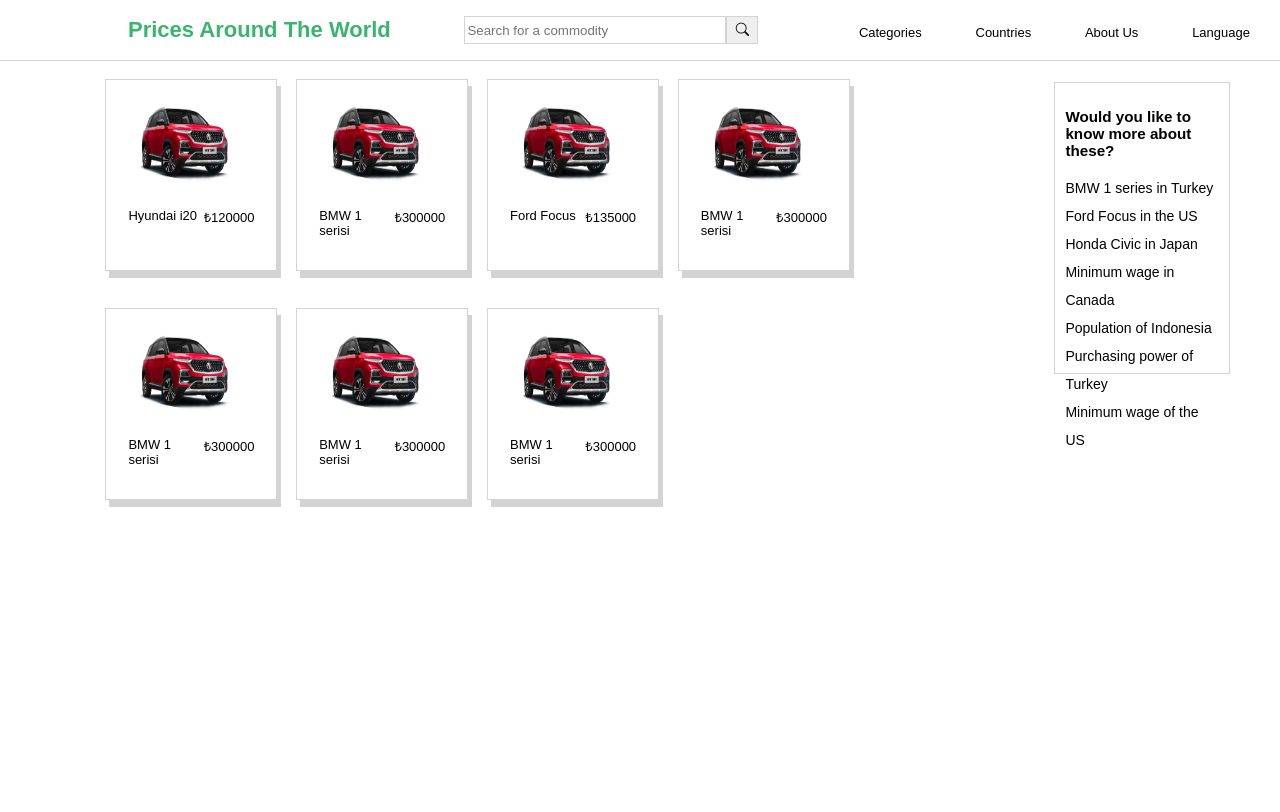
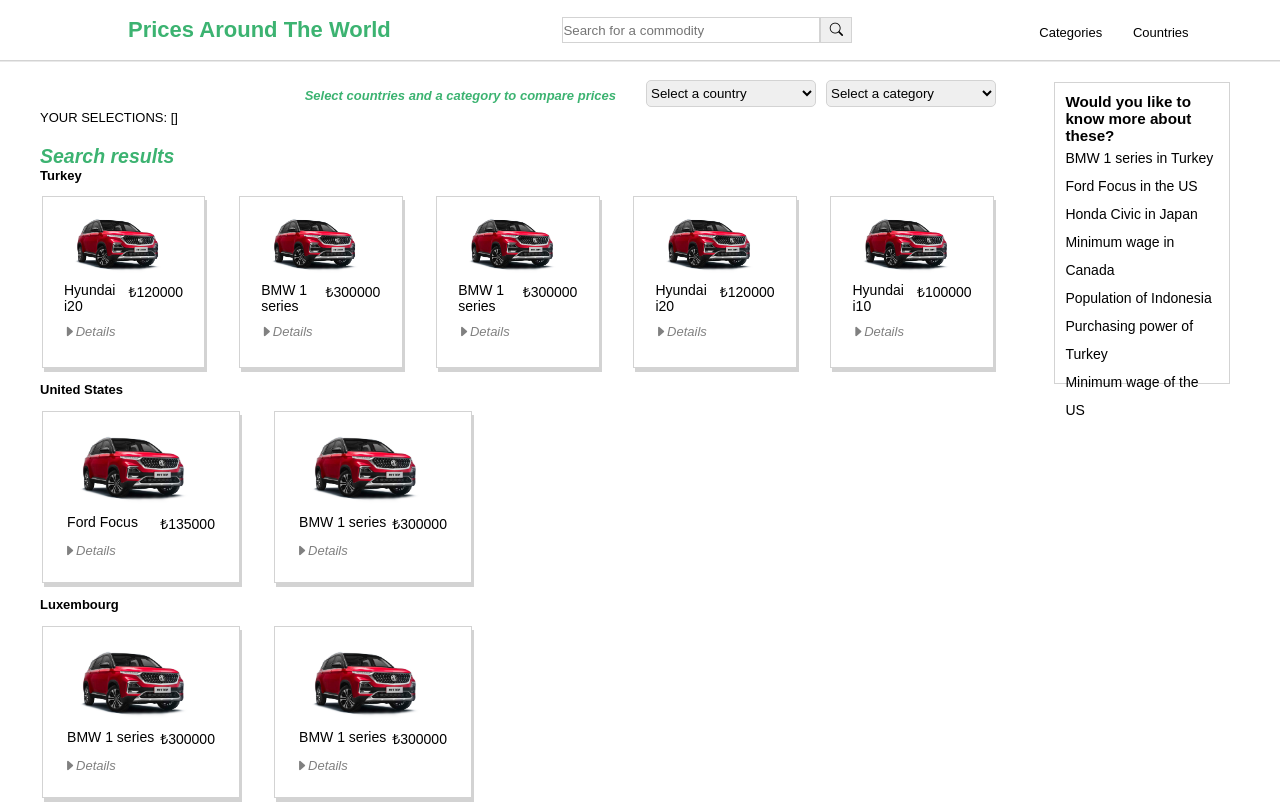
Before and after one commit to gokcelb/prices-around-the-globe, a Vue app in the folder client/: page / in a window 1280 px wide. Built offline with nearby package versions, Linux system fonts and the light colour scheme; the HTML template or start-up script is replaced by a standard one.

Commit message:
further styled components, added comparison tool component

```diff
--- a/client/src/components/AppHeader.vue
+++ b/client/src/components/AppHeader.vue
@@ -4,10 +4,8 @@
     <search></search>
     <nav>
       <ul>
-        <li><a href="">Categories</a></li>
-        <li><a href="">Countries</a></li>
-        <li><a href="">About Us</a></li>
-        <li><a href="">Language</a></li>
+        <li><a @click="collapse" href="">Categories</a></li>
+        <li><a @click="collapse" href="">Countries</a></li>
       </ul>
     </nav>
   </header>
@@ -20,6 +18,16 @@
   name: 'app-header',
   components: {
     Search,
+  },
+  data() {
+    return {
+      isCollapsed: false,
+    }
+  },
+  methods: {
+    collapse: function() {
+      this.$emit("collapse")
+    }
   }
 }
 </script>
@@ -34,14 +42,14 @@
 header {
   display: flex;
   justify-content: space-between;
-  box-shadow: 0 1px lightgrey;
+  box-shadow: 0 1.5px lightgrey;
   height: 60px;
   margin: 0;
   padding: 0;
 }
 
 nav {
-  width: 35%;
+  width: 20%;
 }
 a {
   color: inherit;
@@ -58,4 +66,5 @@
 nav > ul > li {
   margin: 0 6%;
 }
+
 </style>
--- a/client/src/components/CarCard.vue
+++ b/client/src/components/CarCard.vue
@@ -2,14 +2,17 @@
   <div class="car-card">
     <img class="car-img" alt="some car" :src="car.imageURL">
     <div class="car-info">
-      <p class="car-title">{{ formattedCarTitle }}</p>
-      <p class="car-price">{{ car.currency }}{{ car.price }}</p>
+      <p>{{ formattedCarTitle }}</p>
+      <p>{{ car.currency }}{{ car.price }}</p>
     </div>
-    <div v-if="show" class="car-details">
-        <p><b>Year</b> {{ car.year }}</p>
-        <p><b>Mileage</b> {{ car.mileage }}</p>
-        <p><b>Fuel Type</b> {{ car.fuel }}</p>
-        <p><b>Engine</b> {{ car.features }}</p>
+    <div class="car-details">
+      <i class="bi arrow" @click="toggleDetails" :class="{'bi-caret-down-fill': isClicked, 'bi-caret-right-fill': !isClicked}">Details</i>
+      <div class="details" v-if="detailsToggled">
+        <p>Year: {{ car.year }}</p>
+        <p>Mileage: {{ car.mileage }}</p>
+        <p>Fuel Type: {{ car.fuel }}</p>
+        <p>Engine: {{ car.features }}</p>
+      </div>
     </div>
   </div>
 </template>
@@ -22,11 +25,15 @@
   },
   data() {
     return {
-      show: false,
+      detailsToggled: false,
+      isClicked: false,
     }
   },
   methods: {
-
+    toggleDetails: function () {
+      this.detailsToggled = !this.detailsToggled;
+      this.isClicked = !this.isClicked;
+    }
   },
   computed: {
     formattedCarTitle: function () {
@@ -41,10 +48,11 @@
   border-style: solid;
   border-width: 1px;
   border-color: lightgrey;
-  box-shadow: 4px 7px lightgrey;
+  box-shadow: 2px 4px lightgrey;
   float: left;
-  height: 170px;
-  width: 16%;
+  min-height: 150px;
+  height: auto;
+  max-width: 180px;
   margin: 2% 1%;
   padding: 10px;
 }
@@ -58,12 +66,20 @@
   display: flex;
   justify-content: space-between;
   padding: 0 8%;
-}
-
-.car-title {
+  font-size: 14px;
 }
 
 .car-details {
+  margin-left: 10px;
+  margin-top: 10px;
+  color: grey;
+}
 
+.details {
+  margin-left: 15px;
+}
+
+.arrow {
+  cursor: pointer;
 }
 </style>
--- /dev/null
+++ b/client/src/components/ComparisonTool.vue
@@ -0,0 +1,27 @@
+<template>
+  <div class="comparison-card">
+      <h4>{{ country }}</h4>
+    <p>Items...</p>
+  </div>
+</template>
+
+<script>
+export default {
+  name: "comparison-tool",
+  props: {
+    country: String
+  }
+}
+</script>
+
+<style scoped>
+.comparison-card {
+  border-style: solid;
+  border-width: 1px;
+  border-color: lightgrey;
+  height: 100%;
+  width: 90%;
+  margin: 0;
+  padding: 10px;
+}
+</style>
--- a/client/src/components/RightBar.vue
+++ b/client/src/components/RightBar.vue
@@ -19,11 +19,11 @@
 
 <style scoped>
 .side-bar {
-  height: 270px;
+  height: auto;
+  max-height: 35%;
   width: 12%;
   position: absolute;
   margin-top: 82px;
-  margin-left: 20px;
   top: 0;
   right: 50px;
   padding: 10px 10px;
--- a/client/src/components/Search.vue
+++ b/client/src/components/Search.vue
@@ -55,9 +55,6 @@
 @import url("https://cdn.jsdelivr.net/npm/bootstrap-icons@1.6.0/font/bootstrap-icons.css");
 
 .search-container {
-  /*display: flex;*/
-  /*justify-content: center;*/
-  /*height: 40px;*/
   text-align: center;
   width: 25%;
   margin: auto 0;
@@ -79,7 +76,7 @@
 
 .search-button {
   width: 10%;
-  height: 28px;
+  height: 25.6px;
   border-width: 0.5px;
   border-color: lightgrey;
   border-style: solid;
--- a/client/src/pages/App.vue
+++ b/client/src/pages/App.vue
@@ -1,14 +1,45 @@
 <template>
   <div id="app">
-    <app-header></app-header>
+    <app-header :collapse="collapse"></app-header>
     <div class="content">
-      <div class="main">
+      <div class="selects">
+        <span class="help">Select countries and a category to compare prices</span>
+        <select class="select" v-model="selectedCountry" @change="addSelectedCountry">
+          <option disabled value="">Select a country</option>
+          <option>Turkey</option>
+          <option>United States</option>
+          <option>Luxembourg</option>
+        </select>
+        <select class="select" v-model="selectedCategory">
+          <option disabled value="">Select a category</option>
+          <option>Car</option>
+        </select>
+      </div>
+      <div class="selectedCountry-countries">
+        YOUR SELECTIONS: {{ selectedCountries }}
+      </div>
+      <div class="comparison-container" v-if="selectedCountries.length > 0">
+          <div class="comparison" v-for="country in selectedCountries" :key="country">
+            <div>
+              <span>{{ country }}</span>
+              <button id="${country}" @click="deleteFromSelected(country)">x</button>
+            </div>
+            <div v-for="(carItem, idx) in queryResponse[country]" :key="idx">
+              <comparison-tool :country="carItem.country"></comparison-tool>
+            </div>
+          </div>
+      </div>
+      <!--      car cards start-->
+      <h2 class="help">Search results</h2>
+      <div class="search-results" v-for="(value, name) in queryResponse" :key="name">
+        <h4>{{ name }}</h4>
         <ul>
-          <li v-for="(car, index) in queryResponse" :key="index">
-            <car-card :car="car"></car-card>
+          <li v-for="(carItem, idx) in value" :key="idx">
+            <car-card :car="carItem"></car-card>
           </li>
         </ul>
       </div>
+      <!--      car cards end-->
       <right-bar></right-bar>
     </div>
   </div>
@@ -18,6 +49,7 @@
 import AppHeader from "../components/AppHeader.vue";
 import CarCard from "../components/CarCard.vue";
 import RightBar from "../components/RightBar.vue";
+import ComparisonTool from "../components/ComparisonTool.vue";
 
 export default {
   name: "App",
@@ -25,92 +57,231 @@
     AppHeader,
     CarCard,
     RightBar,
+    ComparisonTool,
   },
   data() {
     return {
-      queryResponse: [
+      selectedCountry: '',
+      selectedCountries: [],
+      newSelectedCountries: [],
+      selectedCategory: '',
+      queryResponse: {
+        Turkey: [
           {
+            country: "Turkey",
             make: "Hyundai",
             model: "i20",
             currency: "₺",
             price: 120000,
             imageURL: require("../../public/somecar.jpeg"),
+            year: "2010",
+            fuel: "Diesel",
+            features: "2B 2B",
+            mileage: 78000,
           },
           {
+            country: "Turkey",
             make: "BMW",
-          model: "1 serisi",
+            model: "1 series",
             currency: "₺",
             price: 300000,
             imageURL: require("../../public/somecar.jpeg"),
+            year: "2000",
+            fuel: "Gas",
+            features: "2C Pheonix",
+            mileage: 10000,
           },
           {
+            country: "Turkey",
+            make: "BMW",
+            model: "1 series",
+            currency: "₺",
+            price: 300000,
+            imageURL: require("../../public/somecar.jpeg"),
+            year: "2010",
+            fuel: "Diesel",
+            features: "2B 2B",
+            mileage: 78000,
+          },
+          {
+            country: "Turkey",
+            make: "Hyundai",
+            model: "i20",
+            currency: "₺",
+            price: 120000,
+            imageURL: require("../../public/somecar.jpeg"),
+            year: "2010",
+            fuel: "Diesel",
+            features: "2B 2B",
+            mileage: 78000,
+          },
+          {
+            country: "Turkey",
+            make: "Hyundai",
+            model: "i10",
+            currency: "₺",
+            price: 100000,
+            imageURL: require("../../public/somecar.jpeg"),
+            year: "2010",
+            fuel: "Diesel",
+            features: "2B 2B",
+            mileage: 78000,
+          },
+        ],
+        "United States": [
+          {
+            country: "United States",
             make: "Ford",
             model: "Focus",
             currency: "₺",
             price: 135000,
             imageURL: require("../../public/somecar.jpeg"),
+            year: "2010",
+            fuel: "Diesel",
+            features: "2B 2B",
+            mileage: 78000,
           },
           {
+            country: "United States",
             make: "BMW",
-          model: "1 serisi",
+            model: "1 series",
             currency: "₺",
             price: 300000,
             imageURL: require("../../public/somecar.jpeg"),
+            year: "2010",
+            fuel: "Diesel",
+            features: "2B 2B",
+            mileage: 78000,
           },
+        ],
+        Luxembourg: [
           {
+            country: "Luxembourg",
             make: "BMW",
-          model: "1 serisi",
+            model: "1 series",
             currency: "₺",
             price: 300000,
             imageURL: require("../../public/somecar.jpeg"),
+            year: "2010",
+            fuel: "Diesel",
+            features: "2B 2B",
+            mileage: 78000,
           },
           {
+            country: "Luxembourg",
             make: "BMW",
-          model: "1 serisi",
+            model: "1 series",
             currency: "₺",
             price: 300000,
             imageURL: require("../../public/somecar.jpeg"),
+            year: "2010",
+            fuel: "Diesel",
+            features: "2B 2B",
+            mileage: 78000,
           },
-        {
-          make: "BMW",
-          model: "1 serisi",
-          currency: "₺",
-          price: 300000,
-          imageURL: require("../../public/somecar.jpeg"),
+        ]
       },
-      ],
     };
   },
   methods: {
+    addSelectedCountry: function () {
+      if (!this.selectedCountries.includes(this.selectedCountry)) {
+        this.selectedCountries.push(this.selectedCountry);
+        console.log(this.selectedCountries)
+      }
+    },
+    deleteFromSelected: function (country) {
+      this.newSelectedCountries = [];
+      for (let i = 0; i < this.selectedCountries.length; i++) {
+        let currCountry = this.selectedCountries[i];
+        if (country !== currCountry) {
+          this.newSelectedCountries.push(currCountry);
+        }
+        console.log(this.newSelectedCountries)
+      }
+      this.selectedCountries = this.newSelectedCountries.slice();
+    },
     onQueryResult: function (response) {
       console.log(response);
     },
     mockSearchQuery: function (query) {
       return {query}
+    },
+    collapse: function () {
+      this.isCollapsed = true;
     }
   },
 };
 </script>
 
 <style>
-body {
+* {
   margin: 0;
   padding: 0;
+  list-style: none;
+}
+
+body {
   font-family: "Arial",sans-serif;
   font-size: 13px;
 }
-ul {
+
+.search-results > ul {
   list-style: none;
-  padding: 0;
-  margin: 0;
+  display: flex;
+}
+
+.search-results > ul > li {
+  margin: 10px 30px 10px 0;
 }
 
 .content {
-  width: 85%;
-  margin: auto;
+  float: left;
+  width: 77%;
+  margin: 0 0 0 40px;
 }
 
-.main {
-  margin-right: 150px;
+.selects {
+  width: 97%;
+  height: 50px;
+  display: flex;
+  justify-content: right;
+  margin-right: 3%;
+}
+
+.select {
+  width: 170px;
+  height: 27px;
+  margin-left: 10px;
+  margin-top: 20px;
+  border-radius: 5px;
+  border-color: lightgrey;
+}
+
+.comparison-container {
+  display: flex;
+  width: 100%;
+  height: 230px;
+  margin-bottom: 30px;
+  overflow: auto;
+}
+
+.comparison {
+  float: left;
+  width: 30%;
+  margin-right: 5%;
+}
+
+.help {
+  color: mediumseagreen;
+  font-style: italic;
+  font-weight: 600;
+  align-self: center;
+  margin-top: 20px;
+  margin-right: 20px;
+}
+
+.search-results {
+
 }
 </style>
```
Lines whose indentation alone changed are shown as unchanged.
